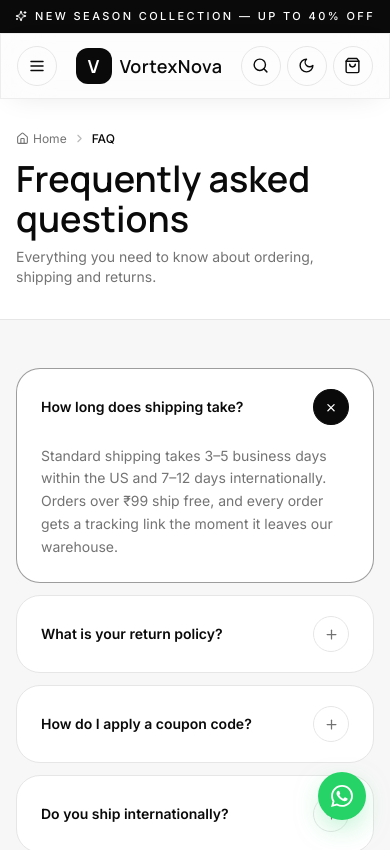
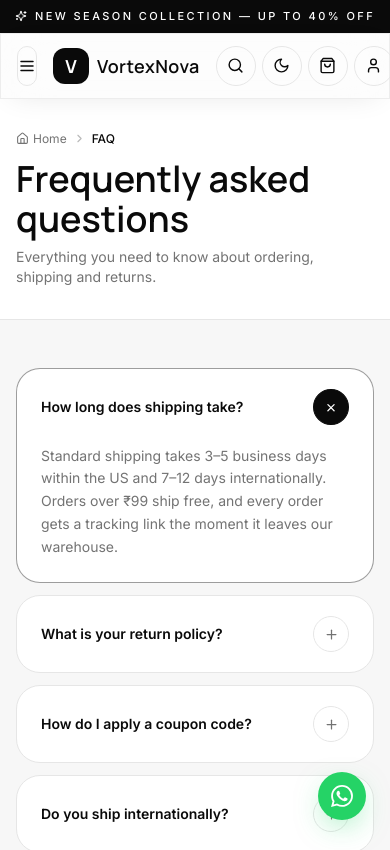
Before and after one commit to praveeng8969-cmd/Master-Template, a React (Vite) app in the folder master-template/: page /faq in a window 390 px wide. Shown: the top 850 px of the page. Built offline with nearby package versions, Linux system fonts and the light colour scheme.

Commit message:
Show account button on mobile

```diff
--- a/master-template/src/components/layout/Navbar.jsx
+++ b/master-template/src/components/layout/Navbar.jsx
@@ -180,7 +180,7 @@ export default function Navbar() {
             </button>
 
             {/* User menu */}
-            <div className="relative hidden sm:block">
+            <div className="relative block">
               <button
                 onClick={() => setUserOpen((o) => !o)}
                 aria-label="Account"
```
